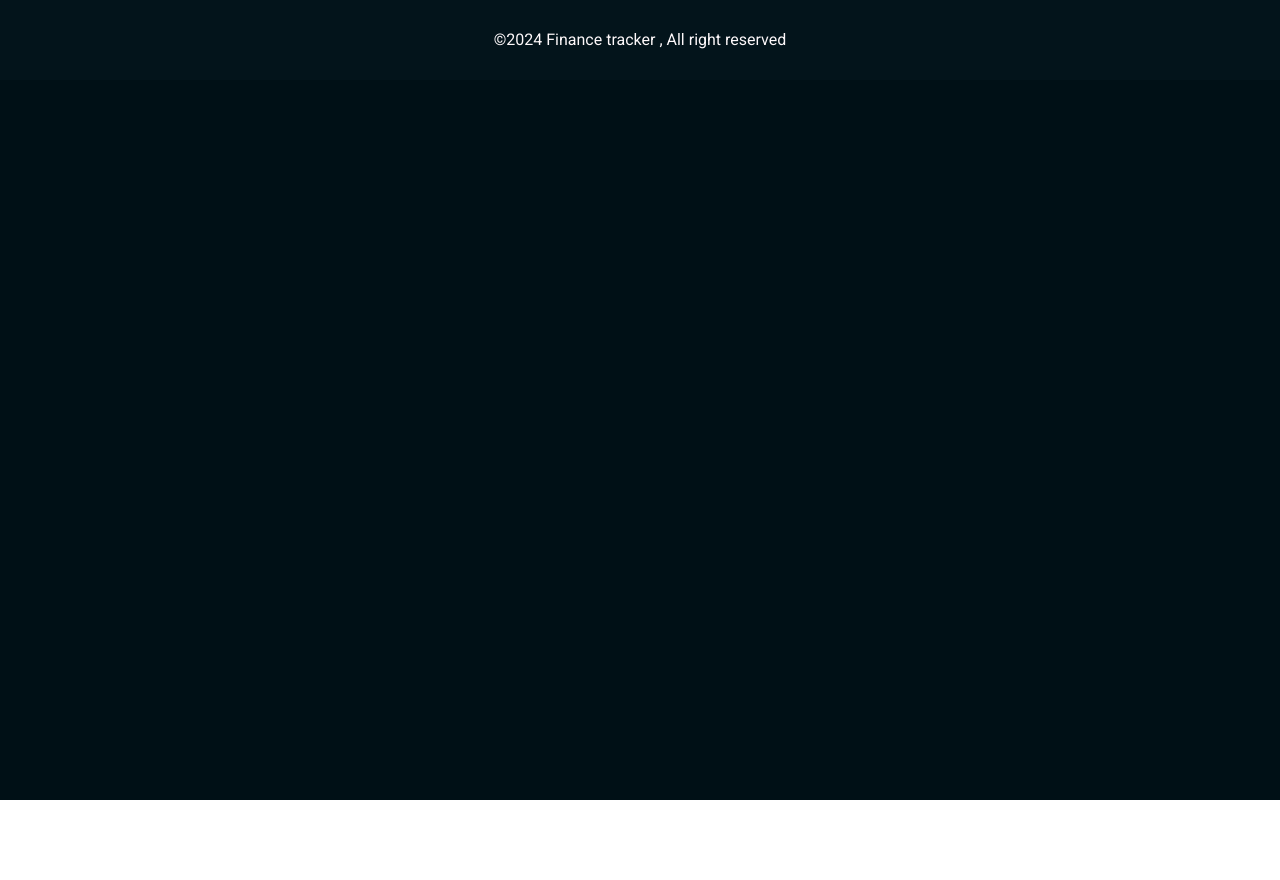
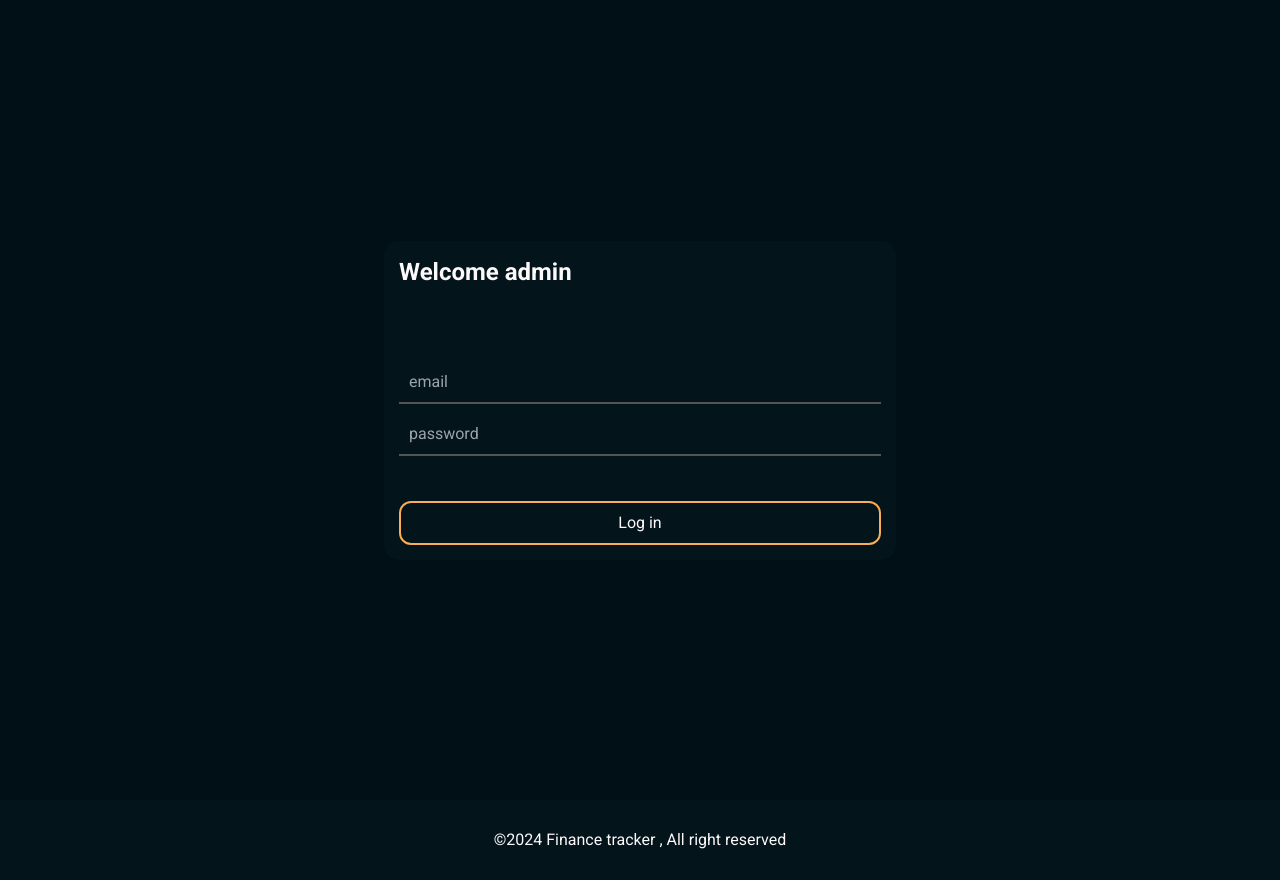
Before and after one commit to surya-tamang/finance_tracker, a React (Vite) app in the folder client/: page /admin/login in a window 1280 px wide. Before the commit the page ends 800 px from the top, so only its background shows below. Built offline with nearby package versions, Linux system fonts and the light colour scheme; a web font is replaced by a local one.

Commit message:
admin login

```diff
--- a/client/src/App.jsx
+++ b/client/src/App.jsx
@@ -14,6 +14,7 @@ import { fetchUserRevenue } from "./redux/slices/userRevenues";
 import Footer from "./components/Footer";
 import LandingPage from "./pages/LandingPage";
 import AdminDashboard from "./pages/AdminDashboard";
+import Adminlogin from "./pages/Adminlogin";
 
 function App() {
   const dispatch = useDispatch();
@@ -38,6 +39,7 @@ function App() {
           <Routes>
             <Route path="/" element={<LandingPage />} />
             <Route path="/adminDashboard" element={<AdminDashboard />} />
+            <Route path="/admin/login" element={<Adminlogin />} />
             <Route path="/login" element={<Login />} />
             <Route path="/signup" element={<Signup />} />
             <Route path="/setBudget" element={<SetBudget />} />
--- a/client/src/pages/AdminDashboard.jsx
+++ b/client/src/pages/AdminDashboard.jsx
@@ -19,7 +19,7 @@ const AdminDashboard = () => {
   return (
     <div className="min-h-screen w-full flex flex-col items-center">
       <Heading text="Admin dashboard" />
-      <main className="w-11/12">
+      <main className="w-11/12 overflow-y-auto">
         <h1>Users</h1>
         <table>
           <thead>
@@ -59,7 +59,7 @@ const AdminDashboard = () => {
                       <i className="fa-solid fa-trash"></i>
                     </button>
                     <button className="hover:bg-transparent hover:text-yellow">
-                      <i class="fa-solid fa-pen-to-square"></i>
+                      <i className="fa-solid fa-pen-to-square"></i>
                     </button>
                   </td>
                 </tr>
--- a/client/src/pages/Adminlogin.jsx
+++ b/client/src/pages/Adminlogin.jsx
@@ -1,11 +1,56 @@
+import { useState } from "react";
+import { useNavigate } from "react-router-dom";
+
 const Adminlogin = () => {
+  const navigate = useNavigate();
+  const [email, setEmail] = useState("");
+  const [password, setPassword] = useState("");
+  const [error, setError] = useState("");
+  const url = "http://localhost:8520/api/admin/login";
+  const handleSubmit = async (e) => {
+    setError("");
+    e.preventDefault();
+    if (!email || !password) {
+      setError("all fields required");
+    } else {
+      try {
+        const response = await fetch(url, {
+          method: "POST",
+          headers: {
+            "Content-type": "application/json",
+          },
+          body: JSON.stringify({ email: email, password: password }),
+        });
+        const data = await response.json();
+        if (!response.ok) {
+          setError(data.msg);
+        }
+        localStorage.setItem("accessToken", data.accessToken);
+        localStorage.setItem("refreshToken", data.refreshToken);
+        navigate("/adminDashboard");
+      } catch (error) {
+        console.log(error);
+      }
+    }
+  };
   return (
-    <div className="flex items-center justify-center w-full min-h-screen">
-      <form action="">
-        <h1>Welcome admin</h1>
-        <input type="text" placeholder="email" />
-        <input type="password" placeholder="password" />
-        <button>Log in</button>
+    <div className="flex items-center justify-center w-full min-h-screen flex-col">
+      <form action="POST" className="justify-start" onSubmit={handleSubmit}>
+        <h1 className="mb-16 text-2xl font-semibold">Welcome admin</h1>
+        <input
+          type="text"
+          value={email}
+          onChange={(e) => setEmail(e.target.value)}
+          placeholder="email"
+        />
+        <input
+          type="password"
+          value={password}
+          onChange={(e) => setPassword(e.target.value)}
+          placeholder="password"
+        />
+        <span className="text-red ml-3"> {error}</span>
+        <button className="w-full">Log in</button>
       </form>
     </div>
   );
```
